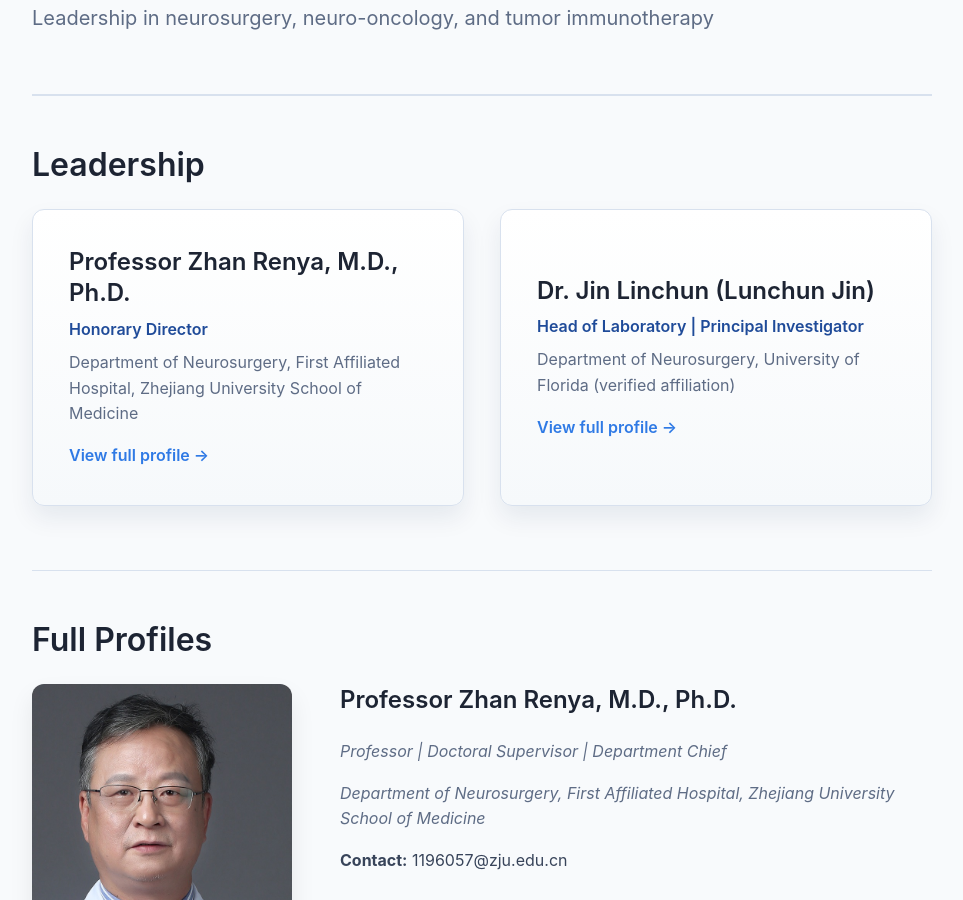
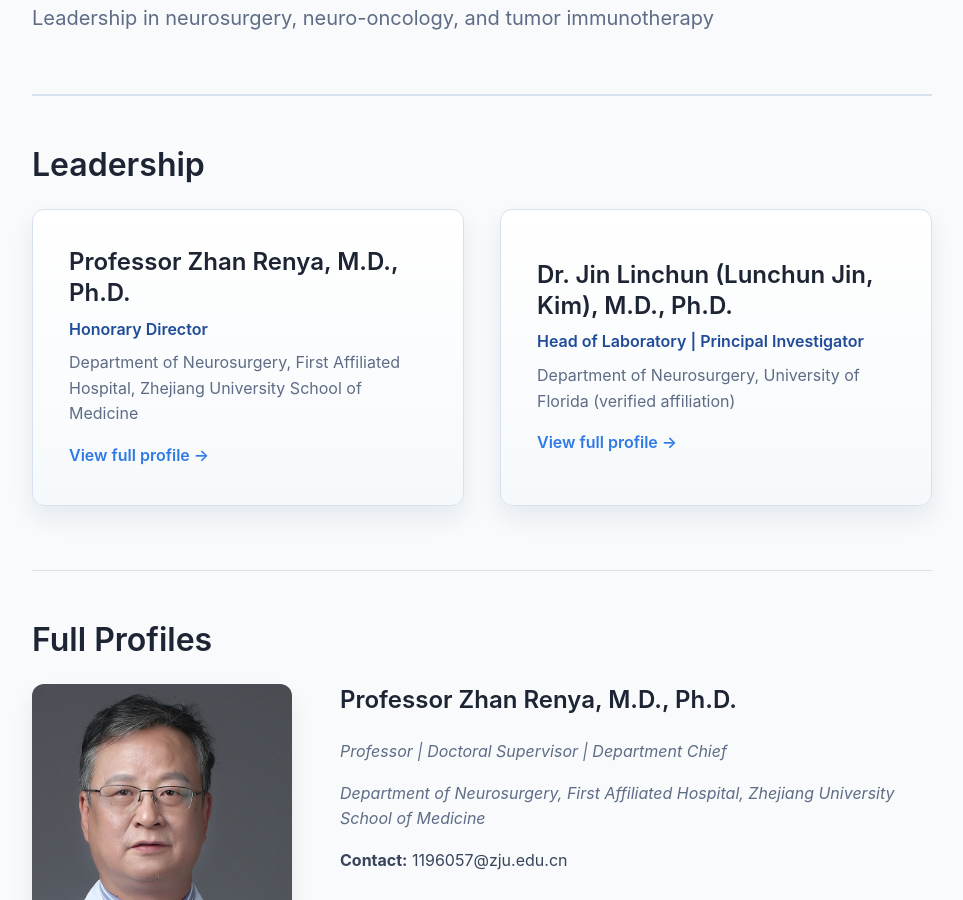
Before and after one commit to Zhan-JinLab/Zhan-JinLab.github.io, a Jekyll site: the page built from leaders.md, in a window 1280 px wide and 900 px high, scrolled down 430 px. Shown: the whole window, without its empty margins (158-1121 px from the left). Built offline with Jekyll 4.4.1, drawn with Linux system fonts in a browser that asks for light colours; some of the changed text lies outside the part shown.

Commit message:
Update Jin Linchun name to include Kim and credentials

```diff
--- a/leaders.md
+++ b/leaders.md
@@ -17,7 +17,7 @@ subtitle: Leadership in neurosurgery, neuro-oncology, and tumor immunotherapy
     </div>
     <div class="leader-card">
         <div class="leader-meta">
-            <h3>Dr. Jin Linchun (Lunchun Jin)</h3>
+            <h3>Dr. Jin Linchun (Lunchun Jin, Kim), M.D., Ph.D.</h3>
             <p class="role">Head of Laboratory | Principal Investigator</p>
             <p class="affil">Department of Neurosurgery, University of Florida (verified affiliation)</p>
             <a class="leader-link" href="#jin-linchun">View full profile →</a>
@@ -73,7 +73,7 @@ subtitle: Leadership in neurosurgery, neuro-oncology, and tumor immunotherapy
         <img src="{{ '/assets/images/JinLinchun.jpg' | relative_url }}" alt="Dr. Jin Linchun portrait">
     </div>
     <div class="profile-body">
-        <h3>Dr. Jin Linchun (Lunchun Jin)</h3>
+        <h3>Dr. Jin Linchun (Lunchun Jin, Kim), M.D., Ph.D.</h3>
         <p class="title">Head of Laboratory | Principal Investigator</p>
         <p class="title">Verified affiliation: University of Florida, Department of Neurosurgery</p>
         <p><strong>Contact:</strong> linchun.jin@zju.edu.cn</p>
```
Also changed, not shown: zh/leaders.md (+2 -2 lines).
